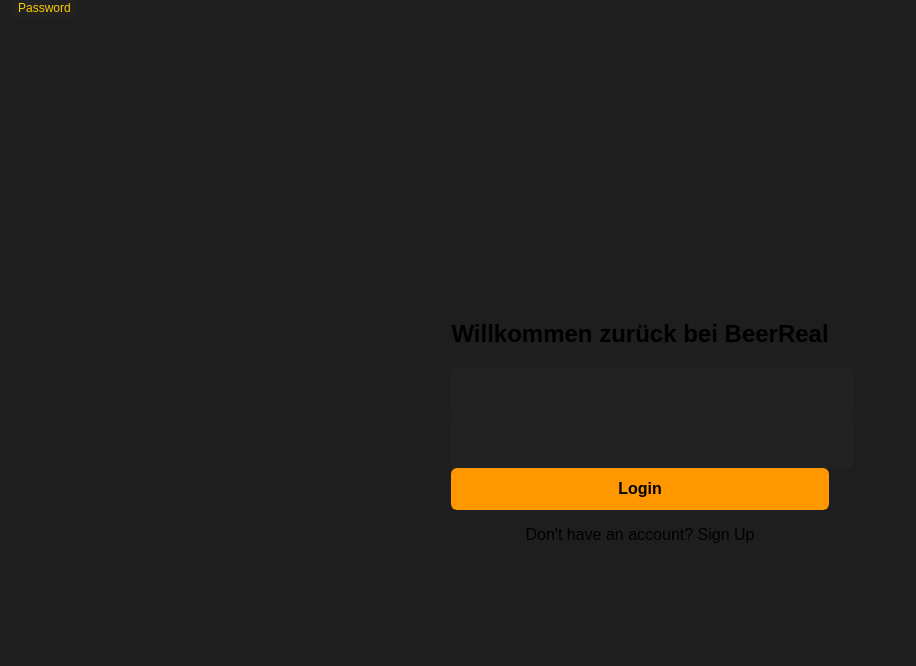
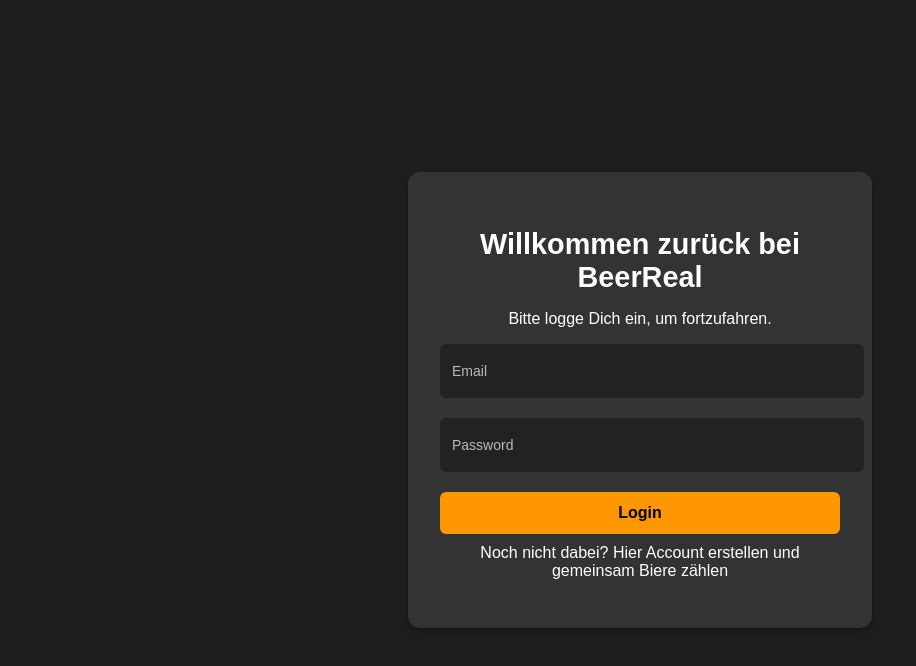
Before and after one commit to frederikbckl/beerreal, a React (Create React App) app: page / in a window 1280 px wide. Shown: the top 666 px of the page, without its empty margins (0-916 px from the left). Built offline with nearby package versions, Linux system fonts and the light colour scheme; no server answers; the database is empty.

Commit message:
Adjusted Login UI + Auth.js cleanup

```diff
--- a/src/App.js
+++ b/src/App.js
@@ -53,6 +53,14 @@
       fetchBeerCount();
   }, []);
 
+  const containerStyle = {
+    backgroundColor: "#1e1e1e",
+    color: "white",
+    minHeight: "100vh",
+    display: "flex",
+    justifyContent: "center",
+    alignItems: "center",
+  };
 
   // Add a new beer
   const addBeer = async () => {
@@ -81,7 +89,8 @@
 
 
   return (
-    <div style={{ textAlign: "center", marginTop: "80px" }}>
+    // <div style={{ textAlign: "center", marginTop: "80px" }}>
+    <div style={{containerStyle}}>
       {user ? (
         <>
           <h1>Road to One Million Beer</h1>
--- a/src/Auth.js
+++ b/src/Auth.js
@@ -7,91 +7,7 @@
 import { useNavigate } from "react-router-dom";
 
 
-// Styled Components for Modern UI
-const LoginContainer = styled.div`
-  display: flex;
-  justify-content: center;
-  align-items: center;
-  height: 100vh;
-  background: url("/beer-bg.jpg") no-repeat center center;
-  background-size: cover;
-  padding: 20px;
-`;
-
-const LoginBox = styled.div`
-  background: rgba(0, 0, 0, 0.8);
-  padding: 40px;
-  border-radius: 12px;
-  box-shadow: 0px 5px 15px rgba(0, 0, 0, 0.3);
-  text-align: center;
-  max-width: 400px;
-  width: 100%;
-`;
-
-const Title = styled.h2`
-  color: white;
-  margin-bottom: 20px;
-`;
-
-const InputContainer = styled.div`
-  position: relative;
-  margin-bottom: 20px;
-`;
-
-const FloatingLabel = styled.label`
-  position: absolute;
-  top: 12px;
-  left: 12px;
-  font-size: 14px;
-  color: #bbb;
-  transition: all 0.3s;
-  pointer-events: none;
-  background: rgba(0, 0, 0, 0.8);
-  padding: 2px 5px;
-`;
-
-const Input = styled.input`
-  width: calc(100% - 24px);
-  padding: 14px;
-  border: none;
-  border-radius: 8px;
-  background: #222;
-  color: white;
-  font-size: 16px;
-  outline: none;
-  &:focus + ${FloatingLabel}, &:not(:placeholder-shown) + ${FloatingLabel} {
-    top: -8px;
-    font-size: 12px;
-    color: orange;
-  }
-`;
-
-const Button = styled.button`
-  width: 100%;
-  padding: 14px;
-  border: none;
-  border-radius: 8px;
-  background: orange;
-  color: black;
-  font-size: 18px;
-  cursor: pointer;
-  font-weight: bold;
-  &:hover {
-    background: darkorange;
-  }
-`;
-
-const ToggleText = styled.p`
-  margin-top: 15px;
-  font-size: 14px;
-  color: lightgray;
-  cursor: pointer;
-  &:hover {
-    color: orange;
-  }
-`;
-
-const Login = () => {
+const Auth = () => {
   const [email, setEmail] = useState("");
   const [password, setPassword] = useState("");
   const [error, setError] = useState("");
@@ -109,9 +25,41 @@
   };
 
   return (
-    <div className="LoginContainer">
-      <div className="LoginBox">
+    <div className="login-container">
+      {/* <div className="LoginBox"> */}
         <h2>Willkommen zurück bei BeerReal</h2>
+        <p>Bitte logge Dich ein, um fortzufahren.</p>
+        <form onSubmit={handleLogin}>
+          <div className="input-group">
+            <input
+              type="email"
+              value={email}
+              onChange={(e) => setEmail(e.target.value)}
+              required
+              placeholder=" "
+            />
+            <label>Email</label>
+          </div>
+
+          <div className="input-group">
+            <input
+              type="password"
+              value={password}
+              onChange={(e) => setPassword(e.target.value)}
+              required
+              placeholder=" "
+            />
+            <label>Password</label>
+          </div>
+          <button>Login</button>
+        </form>
+        {/* <p className="switch-text">Don't have an account? <span>Sign Up</span></p> */}
+        <p className="sign-up-text">Noch nicht dabei? <span>Hier Account erstellen und gemeinsam Biere zählen</span></p>
+      </div>
+    );
+  };
+
+{/*
         <form onSubmit={handleLogin}>
           <div className="input-container">
             <input
@@ -138,7 +86,7 @@
       </div>
     </div>
   );
-};
+}; */}
 
 
 //         <InputContainer>
@@ -166,7 +114,7 @@
 //   );
 // };
 
-export default Login;
+export default Auth;
 
 
 // export default function Auth({ setUser }) {
--- a/src/Login.css
+++ b/src/Login.css
@@ -1,26 +1,37 @@
 /* src/Login.css */
 
-/* Centering the login box */
+/* Apply global styles */
 body {
+    background-color: #1e1e1e;
+    color: white;
+    font-family: "Poppins", sans-serif;
+    margin: 0;
     display: flex;
     justify-content: center;
     align-items: center;
     height: 100vh;
-    background-color: #1e1e1e;
-    font-family: "Poppins", sans-serif;
-    margin: 0;
 }
 
-/* Fix input box alignment & floating labels */
+/* Center login box */
+.login-container {
+    background-color: #333;
+    padding: 2rem;
+    border-radius: 12px;
+    box-shadow: 0px 4px 10px rgba(0, 0, 0, 0.3);
+    width: 400px;
+    text-align: center;
+}
+
+/* Fix floating labels inside input */
 .input-group {
     position: relative;
-    margin-bottom: 1rem;
+    margin-bottom: 20px;
     width: 100%;
 }
 
 input {
     width: 100%;
-    padding: 16px 12px;
+    padding: 18px 12px;
     background: #222;
     border: none;
     border-radius: 6px;
@@ -56,16 +67,6 @@
     border-radius: 4px;
 }
 
-/* Fix Login Box Width for Desktop */
-.login-container {
-    background-color: #333;
-    padding: 2rem;
-    border-radius: 12px;
-    box-shadow: 0px 4px 10px rgba(0, 0, 0, 0.3);
-    width: 400px;
-    text-align: center;
-}
-
 /* Title */
 .login-container h2 {
     color: white;
@@ -97,3 +98,9 @@
     color: #ffcc00;
     font-size: 14px;
 }
+
+/* Fix Sign Up Text */
+.sign-up-text {
+    color: white;
+    margin-top: 10px;
+}
```
